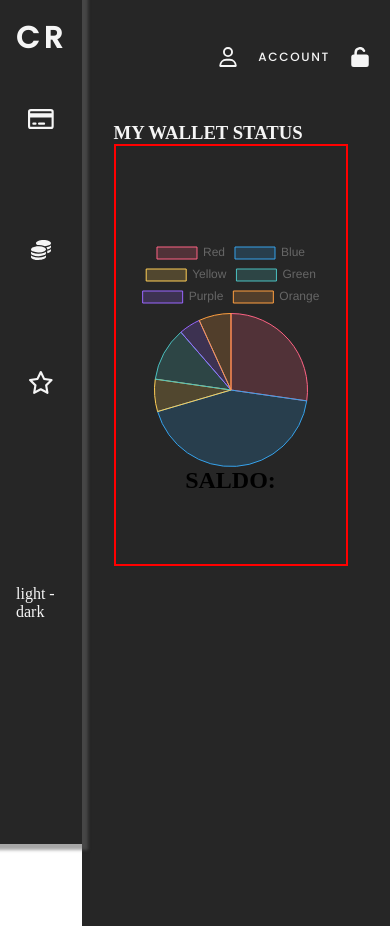
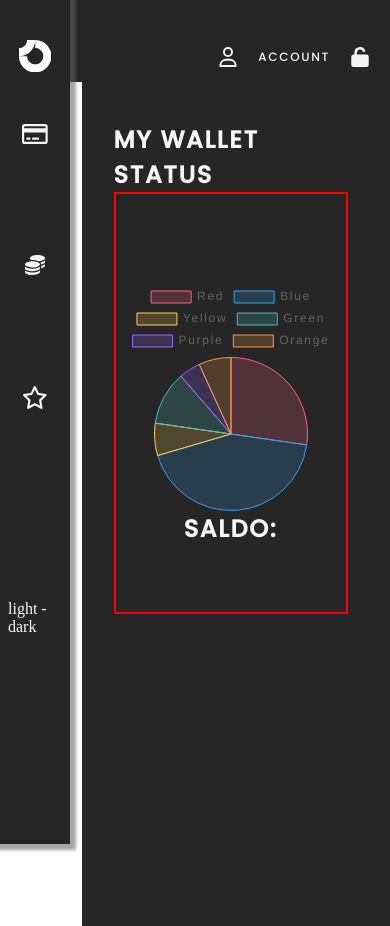
Before and after one commit to simoneschifano/final-project-b-0423, a Next.js app: page /wallet in a window 390 px wide. Built offline with nearby package versions, Linux system fonts and the light colour scheme.

Commit message:
init font defined

```diff
--- a/src/components/button/index.module.scss
+++ b/src/components/button/index.module.scss
@@ -6,7 +6,7 @@
     box-shadow: $box-shadow;
     border-radius: 24px;
     text-align: left;
-    font-family: "Poppins", sans-serif;
+    font-family: $primary-font;
     letter-spacing: 1.68px;
     color: #000000;
     text-transform: uppercase;
--- a/src/components/card/index.module.scss
+++ b/src/components/card/index.module.scss
@@ -1,5 +1,6 @@
 @media screen and (max-width: 350px) {
   .Card {
+    font-family: $primary-font;
     .details {
       .actions {
         .icons {
--- a/src/components/header/Header.jsx
+++ b/src/components/header/Header.jsx
@@ -7,7 +7,7 @@
         Crypie
       </a>
       <a className={styles.logo__mobile} href="./">
-        CR
+      <svg id="logo-86" width="40" height="40" viewBox="0 0 40 40" fill="none" xmlns="http://www.w3.org/2000/svg"><path class="ccustom" fill-rule="evenodd" clip-rule="evenodd" d="M25.5557 11.6853C23.9112 10.5865 21.9778 10 20 10V0C23.9556 0 27.8224 1.17298 31.1114 3.37061C34.4004 5.56823 36.9638 8.69181 38.4776 12.3463C39.9913 16.0008 40.3874 20.0222 39.6157 23.9018C38.844 27.7814 36.9392 31.3451 34.1421 34.1421C31.3451 36.9392 27.7814 38.844 23.9018 39.6157C20.0222 40.3874 16.0008 39.9913 12.3463 38.4776C8.69181 36.9638 5.56823 34.4004 3.37061 31.1114C1.17298 27.8224 0 23.9556 0 20H10C10 21.9778 10.5865 23.9112 11.6853 25.5557C12.7841 27.2002 14.3459 28.4819 16.1732 29.2388C18.0004 29.9957 20.0111 30.1937 21.9509 29.8078C23.8907 29.422 25.6725 28.4696 27.0711 27.0711C28.4696 25.6725 29.422 23.8907 29.8078 21.9509C30.1937 20.0111 29.9957 18.0004 29.2388 16.1732C28.4819 14.3459 27.2002 12.7841 25.5557 11.6853Z" fill="#ffffff"></path><path class="ccustom" fill-rule="evenodd" clip-rule="evenodd" d="M10 5.16562e-07C10 1.31322 9.74135 2.61358 9.2388 3.82683C8.73625 5.04009 7.99966 6.14248 7.07107 7.07107C6.14249 7.99966 5.0401 8.73625 3.82684 9.2388C2.61358 9.74134 1.31322 10 5.4439e-06 10L5.00679e-06 20C2.62644 20 5.22716 19.4827 7.65368 18.4776C10.0802 17.4725 12.285 15.9993 14.1421 14.1421C15.9993 12.285 17.4725 10.0802 18.4776 7.65367C19.4827 5.22715 20 2.62643 20 -3.81469e-06L10 5.16562e-07Z" fill="#ffffff"></path></svg>
       </a>
       <ul className={styles.list}>
         <li>
--- a/src/components/header/index.module.scss
+++ b/src/components/header/index.module.scss
@@ -3,8 +3,9 @@
 
 .Header {
 
-  width: calc(25% - 1em);
-  padding: 1em;
+  width: calc(20% - .5em);
+  padding: .5em;
+
   @media screen and (min-width: 992px) {
     width: calc(25% - 2em);
     padding: 2em;
@@ -17,7 +18,7 @@
   box-shadow: $box-shadow;
 
   .logo {
-    font-family: "Poppins", sans-serif;
+    font-family: $primary-font;
     text-transform: uppercase;
     font-size: 50px;
     font-weight: bold;
@@ -29,15 +30,16 @@
     }
     &__mobile{
       display: none;
-      font-family: "Poppins", sans-serif;
-      text-transform: uppercase;
-      font-size: 30px;
-      font-weight: bold;
-      letter-spacing: 4.5px;
-      color: $first-color;
-      text-decoration: unset;
+
       @media screen and (max-width: 991px) {
         display: block;
+        width: 60%;
+        margin: 0 auto;
+        margin-top: 2em;
+        svg{
+          width: 100%;
+          height: auto;
+        }
       }
     }
   }
@@ -49,12 +51,10 @@
     margin-top: 3em;
 
     a {
-      font-family: "Poppins", sans-serif;
-      text-transform: uppercase;
+
       font-size: 12px;
       font-weight: 500;
-      letter-spacing: 1.68px;
-      color: $first-color;
+      @include poppins();
       text-decoration: unset;
 
       @media screen and (min-width: 992px) {
--- a/src/components/layout/index.module.scss
+++ b/src/components/layout/index.module.scss
@@ -13,5 +13,9 @@
     min-height: 100vh;
     padding-left: 2em;
     padding-right: 2em;
+
+    @include poppins();
+
+
   }
 }
--- a/src/components/login_Form/index.module.scss
+++ b/src/components/login_Form/index.module.scss
@@ -6,7 +6,7 @@
     max-width: 400px;
     margin: 0 auto;
     h2{
-        font-family: 'Montserrat', sans-serif;
+        font-family: $secondary-font;
         font-size: 40px;
         letter-spacing: 5.6px;
         color: #FFFFFF;
--- a/src/components/navbar/index.module.scss
+++ b/src/components/navbar/index.module.scss
@@ -10,7 +10,7 @@
     li {
       padding-left: 20px;
       a {
-        font-family: "Poppins", sans-serif;
+        font-family: $primary-font;
         text-transform: uppercase;
         font-size: 12px;
         font-weight: 500;
--- a/src/pages/wallet.js
+++ b/src/pages/wallet.js
@@ -16,7 +16,7 @@
       <main className={mode}>
         <Layout>
           <div className={styles.Content}>
-            <h3 className={styles.title}> MY WALLET STATUS</h3>
+            <h2 className={styles.title}> MY WALLET STATUS</h2>
             <div className={styles.chartArea}>
               <CakeChart />
 
--- a/src/styles/pages/Login.module.scss
+++ b/src/styles/pages/Login.module.scss
@@ -13,7 +13,7 @@
         h1{
             color: $first-color;
             letter-spacing: 4.5px;
-            font-family: 'Montserrat', sans-serif;
+            font-family: $secondary-font;
             text-transform: uppercase;
 
             margin-bottom: 2em;
--- a/src/styles/scss/variables/typography.scss
+++ b/src/styles/scss/variables/typography.scss
@@ -1 +1,11 @@
 @import url('https://fonts.googleapis.com/css2?family=Montserrat:wght@300;500;600;700;900&family=Poppins:wght@500&display=swap');
+
+$primary-font: "Poppins", sans-serif;
+$secondary-font: 'Montserrat', sans-serif;
+@mixin poppins() {
+    font-family: $primary-font;
+    font-weight: 500;
+    color: $first-color;
+    text-transform: uppercase;
+    letter-spacing: 1.68px;
+}
```
